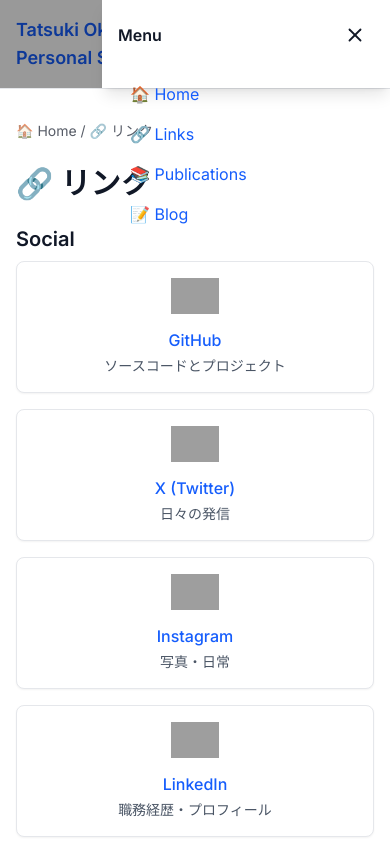
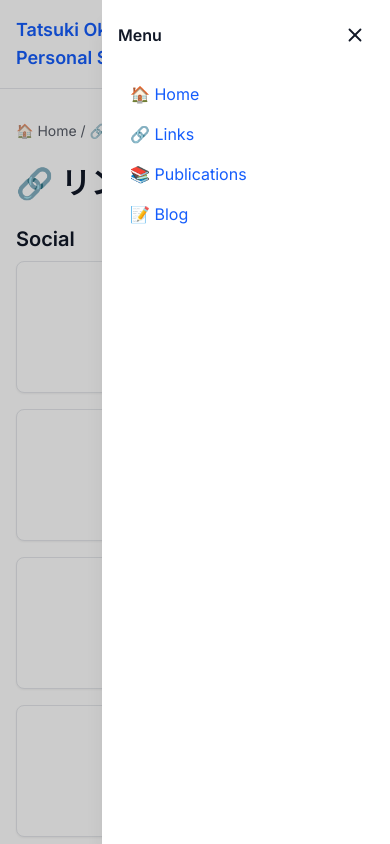
Before and after one commit to iamtatsuki05/iamtatsuki05.github.io, a Next.js app: page /ja/links in a window 390 px wide. Both pictures are taken after a click on the button "Open menu". Shown: the top 844 px of the page. Built offline with nearby package versions, Linux system fonts and the light colour scheme; grey boxes are pictures that could not be loaded.

Commit message:
update menu

```diff
--- a/components/site/Header.tsx
+++ b/components/site/Header.tsx
@@ -4,7 +4,8 @@
 import { LanguageSwitch } from '@/components/site/LanguageSwitch';
 import clsx from 'clsx';
 import { usePathname } from 'next/navigation';
-import { useState } from 'react';
+import { useEffect, useState } from 'react';
+import { createPortal } from 'react-dom';
 
 const nav = [
   { href: '/', label: '🏠 Home' },
@@ -16,6 +17,19 @@
 export function Header() {
   const pathname = usePathname() || '';
   const [open, setOpen] = useState(false);
+  // メニュー表示中はスクロールを固定
+  useEffect(() => {
+    if (typeof document === 'undefined') return;
+    const root = document.documentElement;
+    if (open) {
+      root.style.overflow = 'hidden';
+    } else {
+      root.style.overflow = '';
+    }
+    return () => {
+      root.style.overflow = '';
+    };
+  }, [open]);
   const localePrefix = pathname.startsWith('/ja') ? '/ja' : pathname.startsWith('/en') ? '/en' : '';
   return (
     <header className="sticky top-0 z-40 bg-white/70 dark:bg-gray-900/70 backdrop-blur-sm border-b border-gray-200 dark:border-gray-800">
@@ -48,7 +62,7 @@
             aria-expanded={open}
             aria-controls="mobile-menu"
             onClick={() => setOpen(true)}
-            className="px-2 py-1 rounded-sm border border-gray-200 dark:border-gray-700"
+            className="px-2 py-1 rounded-sm border border-gray-200 dark:border-gray-700 hover:bg-gray-100 dark:hover:bg-gray-800 hover:border-gray-300 dark:hover:border-gray-600 transition-colors focus-ring"
           >
             {/* Hamburger icon */}
             <svg width="22" height="22" viewBox="0 0 24 24" fill="none" stroke="currentColor" strokeWidth="2" strokeLinecap="round" strokeLinejoin="round">
@@ -60,17 +74,18 @@
         </div>
       </div>
 
-      {/* Mobile menu panel */}
-      {open && (
+      {/* Mobile menu panel (portal to body for full-screen cover) */}
+      {open && typeof document !== 'undefined' &&
+        createPortal(
           <div
             id="mobile-menu"
             role="dialog"
             aria-modal="true"
-          className="sm:hidden fixed inset-0 z-50 bg-black/40"
+            className="sm:hidden fixed inset-0 z-[100] bg-black/20 hover:bg-black/30 transition-colors"
             onClick={() => setOpen(false)}
           >
             <div
-            className="absolute right-0 top-0 h-full w-72 bg-white dark:bg-gray-900 shadow-lg p-4 flex flex-col gap-3"
+              className="absolute right-0 top-0 h-full w-72 bg-white dark:bg-gray-900 shadow-xl p-4 flex flex-col gap-3"
               onClick={(e) => e.stopPropagation()}
             >
               <div className="flex items-center justify-between mb-2">
@@ -78,7 +93,7 @@
                 <button
                   aria-label="Close menu"
                   onClick={() => setOpen(false)}
-                className="p-2 rounded-sm hover:bg-gray-100 dark:hover:bg-gray-800"
+                  className="p-2 rounded-sm hover:bg-gray-100 dark:hover:bg-gray-800 transition-colors focus-ring"
                 >
                   <svg width="22" height="22" viewBox="0 0 24 24" fill="none" stroke="currentColor" strokeWidth="2" strokeLinecap="round" strokeLinejoin="round">
                     <line x1="18" y1="6" x2="6" y2="18" />
@@ -102,7 +117,8 @@
                 ))}
               </nav>
             </div>
-        </div>
+          </div>,
+          document.body,
         )}
     </header>
   );
```
Lines whose indentation alone changed are shown as unchanged.
